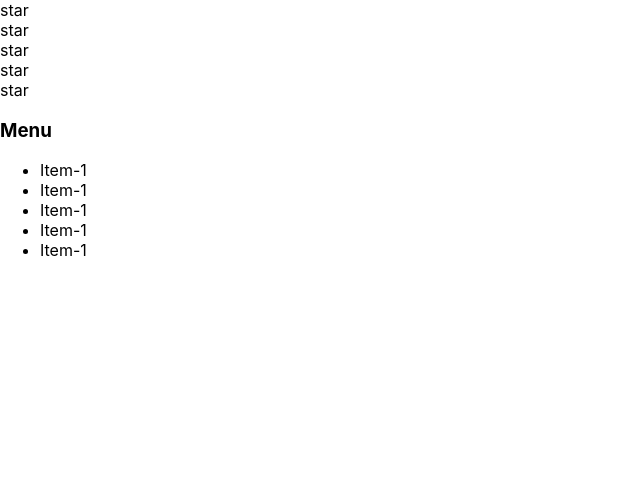
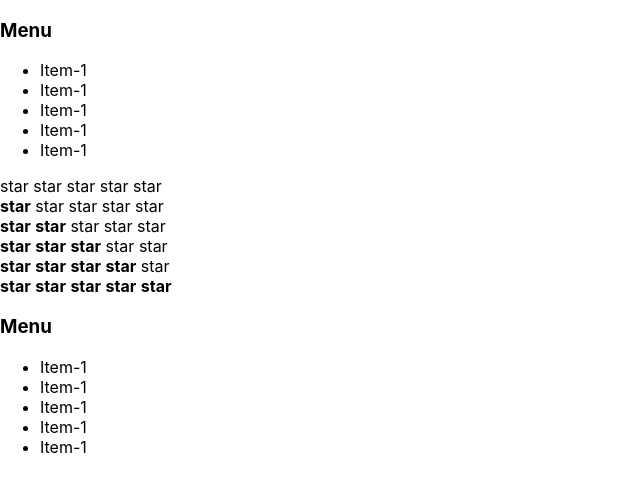
Before and after one commit to shuliakleonid/Kabzda, a React (Create React App) app: page / in a window 1280 px wide. Shown: the top 492 px of the page, without its empty margins (0-640 px from the left). Built offline with nearby package versions, Linux system fonts and the light colour scheme.

Commit message:
add in component props

```diff
--- a/src/App.tsx
+++ b/src/App.tsx
@@ -5,7 +5,13 @@ import Accordion from './components/accordion/acardion';
 function App() {
   return (
       <div>
-        <Rating/>
+        <Accordion/>
+        <Rating value={0}/>
+        <Rating value={1}/>
+        <Rating value={2}/>
+        <Rating value={3}/>
+        <Rating value={4}/>
+        <Rating value={5}/>
         <Accordion/>
       </div>
   );
--- a/src/components/accordion/acardion.tsx
+++ b/src/components/accordion/acardion.tsx
@@ -4,7 +4,7 @@ import AccordionTitle from '../accordion-title/accordion-title';
 
 const Accordion = () => {
   return (
-      <>
+      <React.Fragment>
         <AccordionTitle/>
         <ul>
           <AccordionBody/>
@@ -13,7 +13,7 @@ const Accordion = () => {
           <AccordionBody/>
           <AccordionBody/>
         </ul>
-      </>
+      </React.Fragment>
   )
 }
 export default Accordion
--- a/src/components/raiting/rating.tsx
+++ b/src/components/raiting/rating.tsx
@@ -1,15 +1,69 @@
-import React  from 'react';
+import React from 'react';
 import Start from '../star/star';
 
 
-const Rating = () =>{
-  return(
+const Rating = (props: any) => {
+  if (props.value === 0) {
+    return (
+        <div><Start selected={false}/>
+          <Start selected={false}/>
+          <Start selected={false}/>
+          <Start selected={false}/>
+          <Start selected={false}/>
+        </div>)
+  }
+  if (props.value === 1) {
+    return (
+        <div><Start selected={true}/>
+          <Start selected={false}/>
+          <Start selected={false}/>
+          <Start selected={false}/>
+          <Start selected={false}/>
+        </div>)
+  }
+  if (props.value === 2) {
+    return (
+        <div><Start selected={true}/>
+          <Start selected={true}/>
+          <Start selected={false}/>
+          <Start selected={false}/>
+          <Start selected={false}/>
+        </div>)
+  }
+  if (props.value === 3) {
+    return (
+        <div><Start selected={true}/>
+          <Start selected={true}/>
+          <Start selected={true}/>
+          <Start selected={false}/>
+          <Start selected={false}/>
+        </div>)
+  }
+  if (props.value === 4) {
+    return (
+        <div><Start selected={true}/>
+          <Start selected={true}/>
+          <Start selected={true}/>
+          <Start selected={true}/>
+          <Start selected={false}/>
+        </div>)
+  }
+  if (props.value === 5) {
+    return (
+        <div><Start selected={true}/>
+          <Start selected={true}/>
+          <Start selected={true}/>
+          <Start selected={true}/>
+          <Start selected={true}/>
+        </div>)
+  }
+  return (
       <div>
-       <Start/>
-       <Start/>
-       <Start/>
-       <Start/>
-       <Start/>
+        <Start selected={true}/>
+        <Start selected={true}/>
+        <Start selected={false}/>
+        <Start selected={false}/>
+        <Start selected={false}/>
       </div>
   )
 }
--- a/src/components/star/star.tsx
+++ b/src/components/star/star.tsx
@@ -1,10 +1,12 @@
 import React from 'react';
 
 
-const Start = () => {
-  return (
-      <div>star</div>
-  )
+const Start = (props:any) => {
+  if(props.selected ) {
+    return (<span><b>star</b> </span>)
+  }else{
+    return (<span>star </span>)
+  }
 }
 
 export default Start;
```
